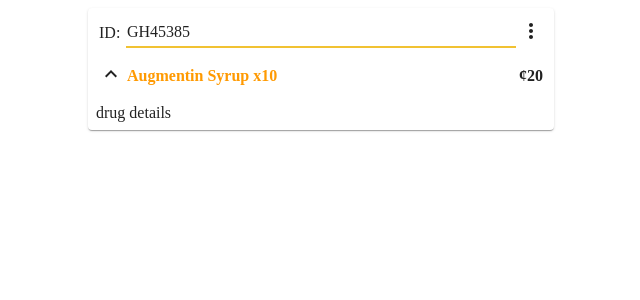
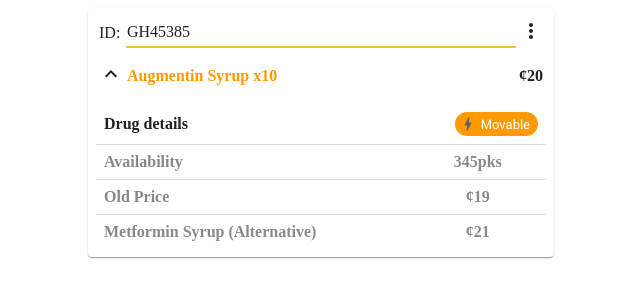
Before and after one commit to Tom-Sarfo/stock-position-table, a React (Vite) app in the folder stock-postion/: page / in a window 1280 px wide. Both pictures are taken after a click on the icon 430 px from the left and 74 px from the top of the page. Shown: the top 300 px of the page, without its empty margins (319-959 px from the left). Built offline with nearby package versions, Linux system fonts and the light colour scheme.

Commit message:
decorate drug detail table with css

```diff
--- a/stock-postion/src/App.css
+++ b/stock-postion/src/App.css
@@ -16,3 +16,20 @@
 	color: #ff9a02;
 	font-weight: 700;
 }
+
+.DrugDetailTable {
+	border-collapse: collapse;
+}
+
+.DrugDetailTable tr:nth-of-type(3) {
+	border-top: 1px solid #dfdfdf;
+	color: rgb(139, 136, 136);
+}
+.DrugDetailTable tr:nth-of-type(2n) {
+	color: rgb(139, 136, 136);
+	border-top: 1px solid #dfdfdf;
+}
+
+.DrugDetailTable td {
+	padding: 0.5rem;
+}
--- a/stock-postion/src/DrugDetails.jsx
+++ b/stock-postion/src/DrugDetails.jsx
@@ -1,3 +1,55 @@
+import { Chip } from "@mui/material";
+import "./App.css";
+import LocalShippingIcon from "@mui/icons-material/LocalShipping";
+import BoltIcon from "@mui/icons-material/Bolt";
 export default function DrugDetails({ ExpandDetail }) {
-	return <div>{ExpandDetail === true && <div>drug details</div>}</div>;
+	return (
+		<div>
+			{ExpandDetail === true && (
+				<table width={450} className="DrugDetailTable">
+					<tr>
+						<td>
+							<b>Drug details</b>
+						</td>
+						<td align="right">
+							<Chip
+								icon={<BoltIcon />}
+								label="Movable"
+								variant="contained"
+								size="small"
+								sx={{
+									background: "#ff9a02",
+									color: "white",
+								}}
+							/>
+						</td>
+					</tr>
+					<tr>
+						<td>
+							<b>Availability</b>
+						</td>
+						<td align="center">
+							<b>345pks</b>
+						</td>
+					</tr>
+					<tr>
+						<td>
+							<b>Old Price</b>
+						</td>
+						<td align="center">
+							<b>¢19</b>
+						</td>
+					</tr>
+					<tr>
+						<td>
+							<b>Metformin Syrup (Alternative)</b>
+						</td>
+						<td align="center">
+							<b>¢21</b>
+						</td>
+					</tr>
+				</table>
+			)}
+		</div>
+	);
 }
```
